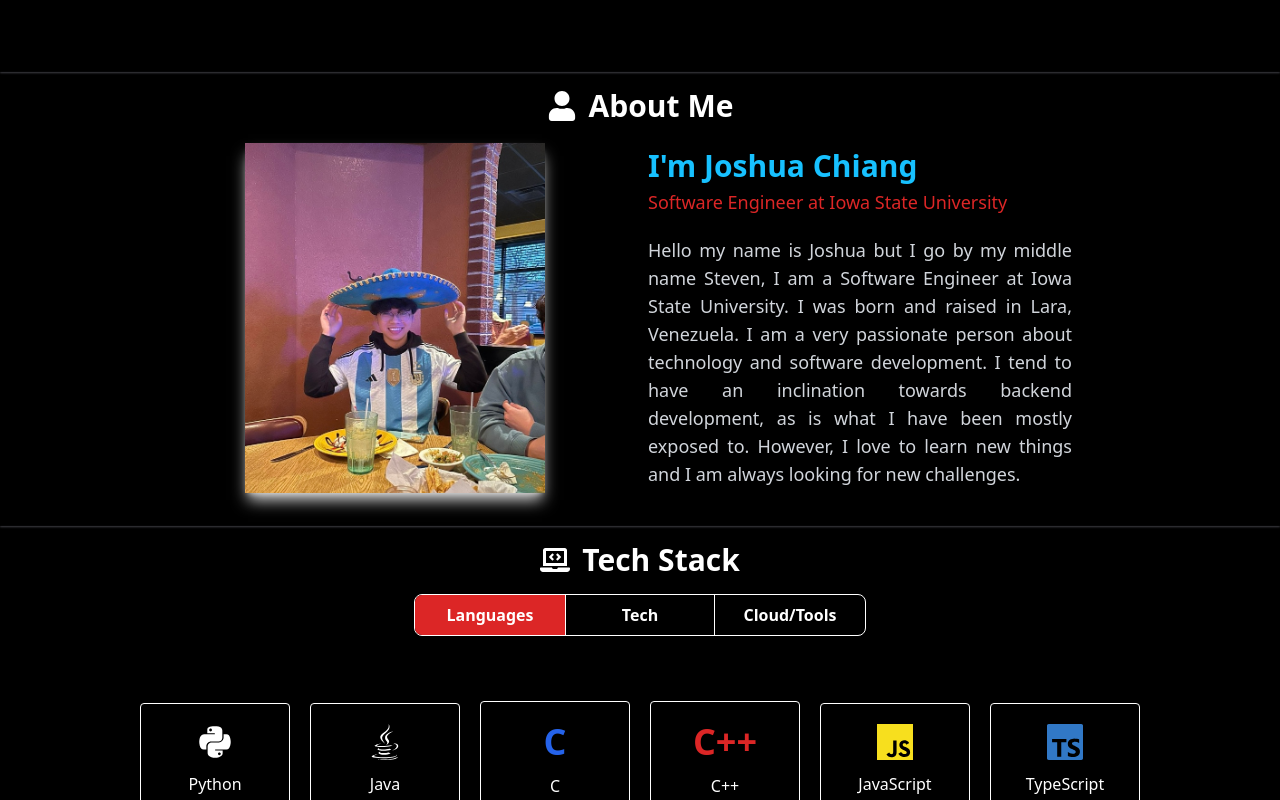
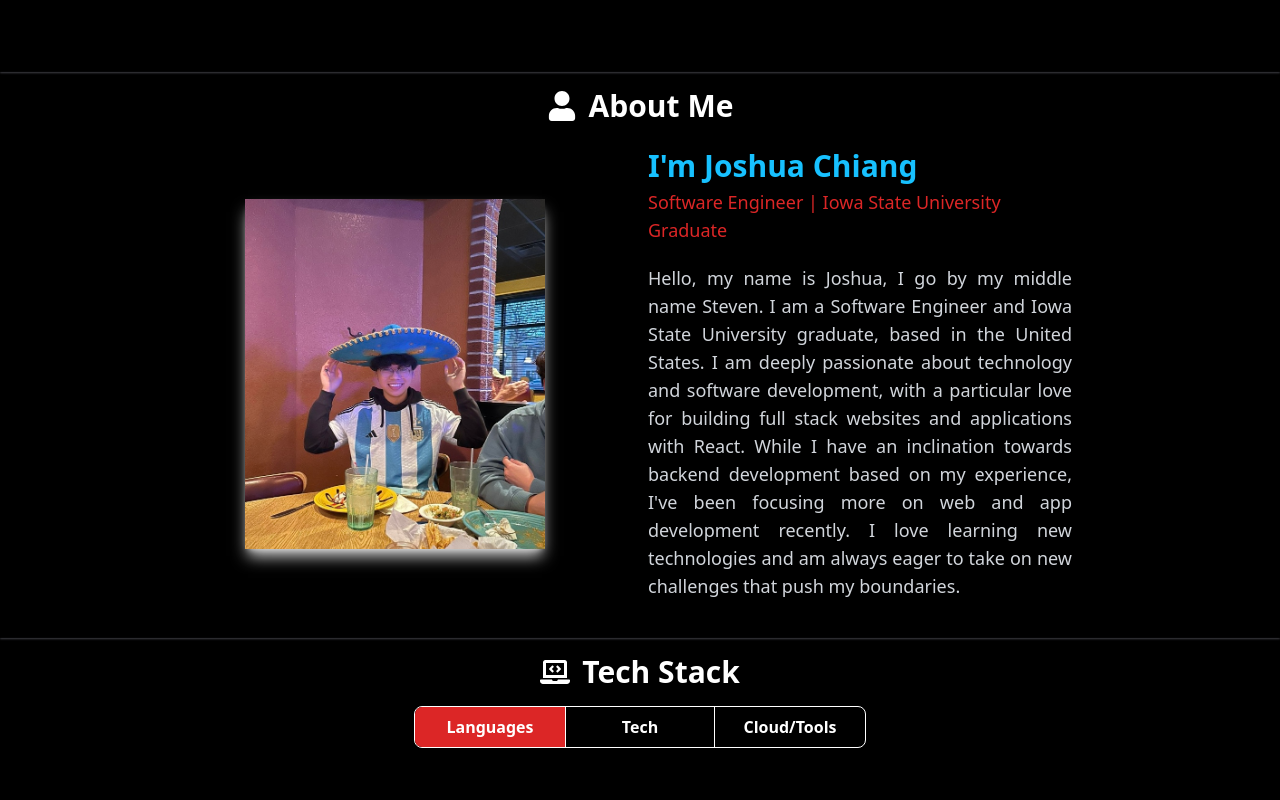
Before and after one commit to StevenJSCF/my-new-portfolio, a Next.js app: page / in a window 1280 px wide. Shown: the part 728-1528 px from the top of the page. Built offline with nearby package versions, Linux system fonts and the light colour scheme.

Commit message:
updating info

```diff
--- a/src/app/sections/About.jsx
+++ b/src/app/sections/About.jsx
@@ -64,18 +64,18 @@ const About = () => {
               I&apos;m Joshua Chiang
             </p>
             <p className="text-center md:text-left text-red-600 mt-1">
-              Software Engineer at Iowa State University
+              Software Engineer | Iowa State University Graduate
             </p>
 
             <div className="mt-5 justify-evenly text-justify">
               <p className="text-gray-600 dark:text-gray-300">
-                Hello my name is Joshua but I go by my middle name Steven, I am
-                a Software Engineer at Iowa State University. I was born and
-                raised in Lara, Venezuela. I am a very passionate person about
-                technology and software development. I tend to have an
-                inclination towards backend development, as is what I have been
-                mostly exposed to. However, I love to learn new things and I am
-                always looking for new challenges.
+                Hello, my name is Joshua, I go by my middle name Steven. I am
+                a Software Engineer and Iowa State University graduate, based in the United States.
+                I am deeply passionate about technology and software development, with a particular
+                love for building full stack websites and applications with React. While I have an inclination
+                towards backend development based on my experience, I've been focusing
+                more on web and app development recently. I love learning new technologies
+                and am always eager to take on new challenges that push my boundaries.
               </p>
             </div>
           </div>
--- a/src/app/sections/Home.jsx
+++ b/src/app/sections/Home.jsx
@@ -82,7 +82,7 @@ const Intro = () => {
               {/* Download CV Button */}
               <Link
                 className="text-xl font-semibold rounded border border-red-500 hover:text-white hover:bg-red-500 px-2 py-1"
-                href="https://drive.google.com/file/d/1a8vYze6RnRNcPEncEU5ZZ3DfiwthByzb/view?usp=sharing"
+                href="https://drive.google.com/file/d/1fQq5N_feTjRYpO9RWTpp70GK03u_lUXz/view?usp=sharing"
                 target="_blank"
               >
                 Download Resume
```
